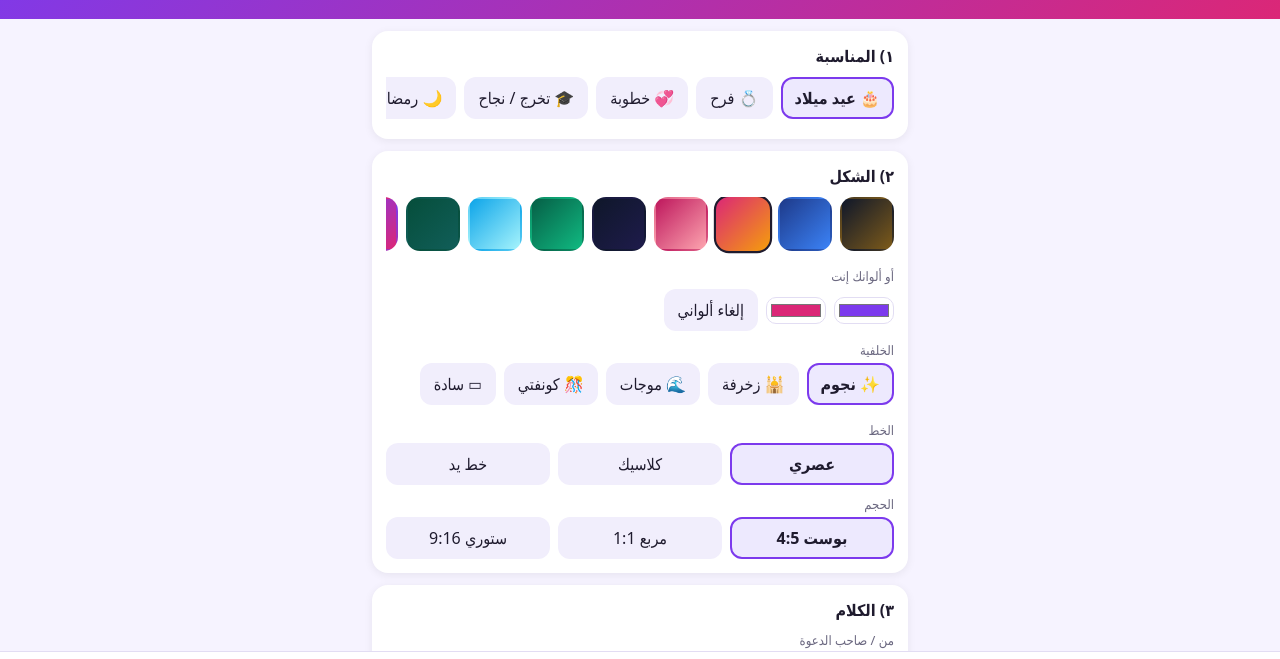
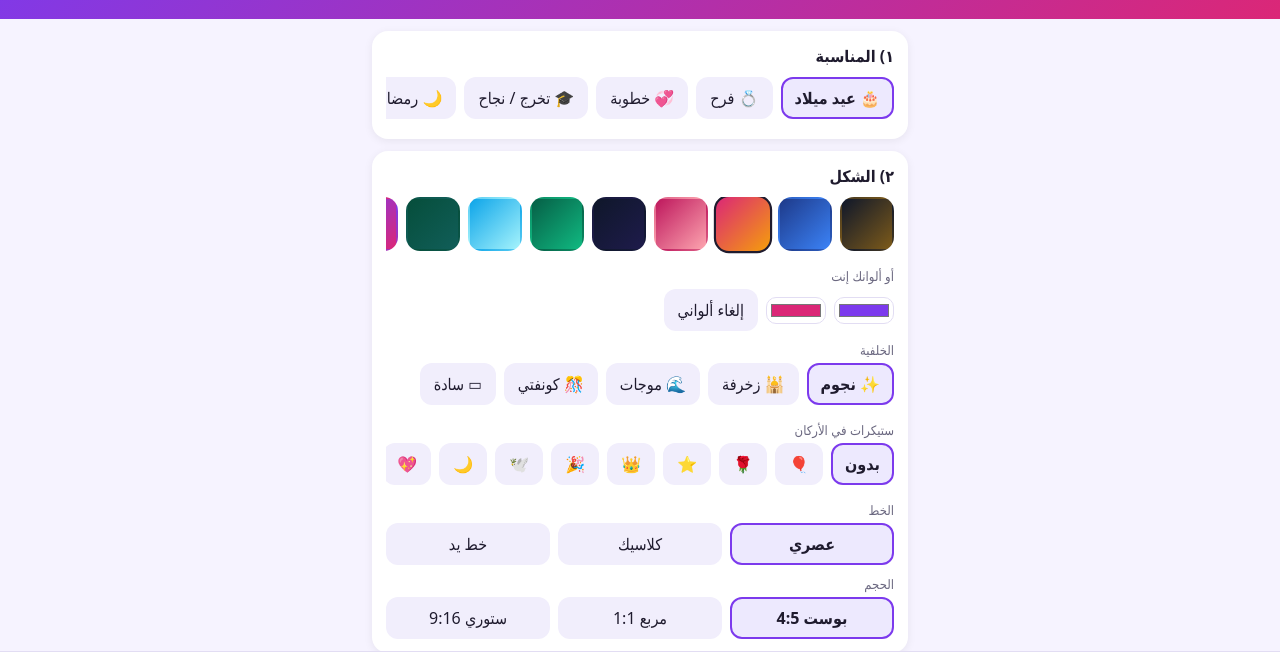
Before and after one commit to mohamedelsayed16399-bit/kartak-cards, a plain HTML site: page index.html in a window 1280 px wide. Shown: the part 82-741 px from the top of the page. Drawn offline with Linux system fonts and the light colour scheme.

Commit message:
Update index.html

```diff
--- a/index.html
+++ b/index.html
@@ -44,7 +44,7 @@ button.b.wa{background:#16a34a}button.b.g{background:#e7e3f7;color:var(--ink)}
 <div id="editor">
 <div class="card"><h2>١) المناسبة</h2><div class="scroll" id="ocs"></div></div>
 <div class="card"><h2>٢) الشكل</h2><div class="scroll" id="ths"></div>
-<label>أو ألوانك إنت</label><div class="row2" style="display:flex;gap:8px;align-items:center"><input type="color" id="c1" value="#7c3aed" style="width:60px;padding:2px"><input type="color" id="c2" value="#db2777" style="width:60px;padding:2px"><button class="oc" onclick="S.c1=S.c2='';draw()">إلغاء ألواني</button></div><label>الخلفية</label><div class="scroll" id="pts"></div><label>الخط</label><div class="seg"><button class="oc on" id="f0" onclick="setF(0)">عصري</button><button class="oc" id="f1" onclick="setF(1)">كلاسيك</button><button class="oc" id="f2" onclick="setF(2)">خط يد</button></div><label>الحجم</label><div class="seg"><button class="oc on" id="s1" onclick="setSize(0)">بوست 4:5</button><button class="oc" id="s3" onclick="setSize(2)">مربع 1:1</button><button class="oc" id="s2" onclick="setSize(1)">ستوري 9:16</button></div></div>
+<label>أو ألوانك إنت</label><div class="row2" style="display:flex;gap:8px;align-items:center"><input type="color" id="c1" value="#7c3aed" style="width:60px;padding:2px"><input type="color" id="c2" value="#db2777" style="width:60px;padding:2px"><button class="oc" onclick="S.c1=S.c2='';draw()">إلغاء ألواني</button></div><label>الخلفية</label><div class="scroll" id="pts"></div><label>ستيكرات في الأركان</label><div class="scroll" id="sks"></div><label>الخط</label><div class="seg"><button class="oc on" id="f0" onclick="setF(0)">عصري</button><button class="oc" id="f1" onclick="setF(1)">كلاسيك</button><button class="oc" id="f2" onclick="setF(2)">خط يد</button></div><label>الحجم</label><div class="seg"><button class="oc on" id="s1" onclick="setSize(0)">بوست 4:5</button><button class="oc" id="s3" onclick="setSize(2)">مربع 1:1</button><button class="oc" id="s2" onclick="setSize(1)">ستوري 9:16</button></div></div>
 <div class="card"><h2>٣) الكلام</h2>
 <label>من / صاحب الدعوة</label><input id="fr" placeholder="مثلاً: محمد وعائلته" maxlength="40">
 <label>إلى (اختياري)</label><input id="to" placeholder="مثلاً: العزيز أحمد" maxlength="40">
@@ -75,7 +75,7 @@ const OC=[
  {k:'ge',n:'🤲 دعاء / عزاء',t:'إنا لله وإنا إليه راجعون',m:'عظم الله أجركم وأحسن عزاءكم',e:['🕊️','🤲','🌙','✨'],th:7},
  {k:'th',n:'💐 شكر',t:'شكراً من القلب',m:'شكراً على وقفتك معانا، ده كتير علينا',e:['💐','💛','✨','🤝'],th:5}];
 const TH=[['#0f172a','#7c5a1a','#fbbf24'],['#1e3a8a','#3b82f6','#fde68a'],['#db2777','#f59e0b','#fff'],['#be185d','#fda4af','#fff'],['#0f172a','#1e1b4b','#fcd34d'],['#065f46','#10b981','#fef3c7'],['#0ea5e9','#a5f3fc','#fff'],['#064e3b','#115e59','#fde68a'],['#7c3aed','#db2777','#fff'],['#111827','#374151','#f9fafb']];
-let S={o:0,t:null,sz:0,fr:'',to:'',msg:'',dt:'',pl:'',pt:0,ft:0,dd:'',c1:'',c2:''};let PH=null;
+let S={o:0,t:null,sz:0,fr:'',to:'',msg:'',dt:'',pl:'',pt:0,ft:0,dd:'',c1:'',c2:'',sk:''};let PH=null;
 let view=false;
 function enc(o){return btoa(unescape(encodeURIComponent(JSON.stringify(o))))}
 function dec(s){return JSON.parse(decodeURIComponent(escape(atob(s))))}
@@ -97,6 +97,9 @@ mo:['إنتي الدنيا كلها يا أمي، كل سنة وإنتي بخي
 nh:['بيتنا الجديد مفتوح لكم، تشرفونا','ندعوكم لحفل افتتاح بيتنا الجديد']};
 let aidx={};
 function altMsg(){const k=OC[S.o].k,a=[OC[S.o].m].concat(ALT[k]||[]);aidx[k]=((aidx[k]||0)+1)%a.length;S.msg=a[aidx[k]];$('msg').value=S.msg;draw()}
+const SK=['','🎈','🌹','⭐','👑','🎉','🕊️','🌙','💖','🦋','🔥','🍰','🎁','🕌','🌴'];
+$('sks').innerHTML=SK.map((e,i)=>`<button class="oc" onclick="setSk(${i})">${e||'بدون'}</button>`).join('');
+function setSk(i){S.sk=SK[i];draw()}
 function setPt(i){S.pt=i;draw()}function setF(i){S.ft=i;draw()}
 $("phf").addEventListener("change",e=>{const f=e.target.files[0];if(!f){PH=null;draw();return}const im=new Image();im.onload=()=>{PH=im;draw()};im.src=URL.createObjectURL(f)});
 function dleft(){if(!S.dd)return null;const d=new Date(S.dd+'T00:00:00'),n=new Date();n.setHours(0,0,0,0);return Math.round((d-n)/864e5)}
@@ -119,6 +122,7 @@ function draw(){
  else if(pt===2){g.globalAlpha=.14;g.lineWidth=5;for(let y=60;y<H;y+=70){g.beginPath();for(let x=0;x<=W;x+=20)g.lineTo(x,y+Math.sin(x/70+y/40)*22);g.stroke()}}
  else if(pt===3){const cs=['#fbbf24','#f472b6','#60a5fa','#34d399','#fff'];for(let i=0;i<110;i++){g.globalAlpha=.6;g.fillStyle=cs[i%5];g.save();g.translate(rnd()*W,rnd()*H);g.rotate(rnd()*6);g.fillRect(-8,-4,16,8+rnd()*10);g.restore()}}
  g.globalAlpha=1;
+ if(S.sk){g.globalAlpha=.95;g.font='130px sans-serif';g.textAlign='center';g.fillText(S.sk,150,200);g.fillText(S.sk,W-150,200);g.font='100px sans-serif';g.globalAlpha=.8;g.fillText(S.sk,150,H-140);g.fillText(S.sk,W-150,H-140);g.globalAlpha=1}
  // frame
  g.strokeStyle=th[2];g.lineWidth=6;rr(g,50,50,W-100,H-100,40);g.stroke();g.globalAlpha=.4;g.lineWidth=2;rr(g,70,70,W-140,H-140,30);g.stroke();g.globalAlpha=1;
  g.direction='rtl';g.textAlign='center';g.fillStyle=th[2];
@@ -136,7 +140,7 @@ function draw(){
  g.globalAlpha=.7;g.font='28px sans-serif';g.fillText('اتعمل بـ كارتك 💌',W/2,H-110);g.globalAlpha=1;
  $('s1').classList.toggle('on',!S.sz);$('s2').classList.toggle('on',S.sz===1);$('s3').classList.toggle('on',S.sz===2);
  document.querySelectorAll('#ocs .oc').forEach((b,i)=>b.classList.toggle('on',i===S.o));
- [0,1,2].forEach(i=>$('f'+i).classList.toggle('on',(S.ft||0)===i));document.querySelectorAll('#pts .oc').forEach((b,i)=>b.classList.toggle('on',i===(S.pt||0)));document.querySelectorAll('.th').forEach((b,i)=>b.classList.toggle('on',i===(S.t===null?oc.th:S.t)));
+ [0,1,2].forEach(i=>$('f'+i).classList.toggle('on',(S.ft||0)===i));document.querySelectorAll('#sks .oc').forEach((b,i)=>b.classList.toggle('on',SK[i]===(S.sk||'')));document.querySelectorAll('#pts .oc').forEach((b,i)=>b.classList.toggle('on',i===(S.pt||0)));document.querySelectorAll('.th').forEach((b,i)=>b.classList.toggle('on',i===(S.t===null?oc.th:S.t)));
 }
 function link(){return location.origin+location.pathname+'#'+enc(S)}
 function shareLink(){const u=link();window.open('https://wa.me/?text='+encodeURIComponent((S.fr?S.fr+' بعتلك كارت 💌\n':'وصلك كارت 💌\n')+u),'_blank')}
```
